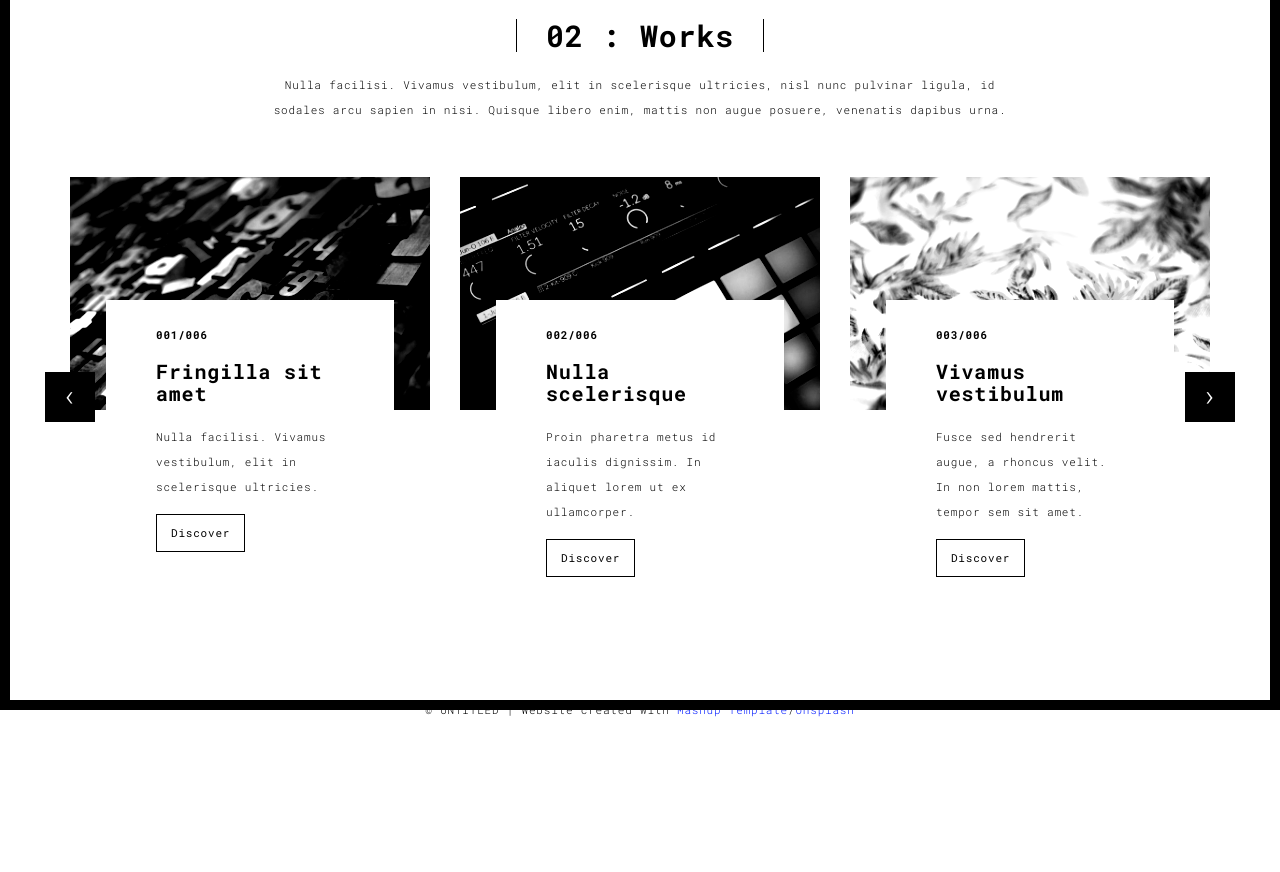
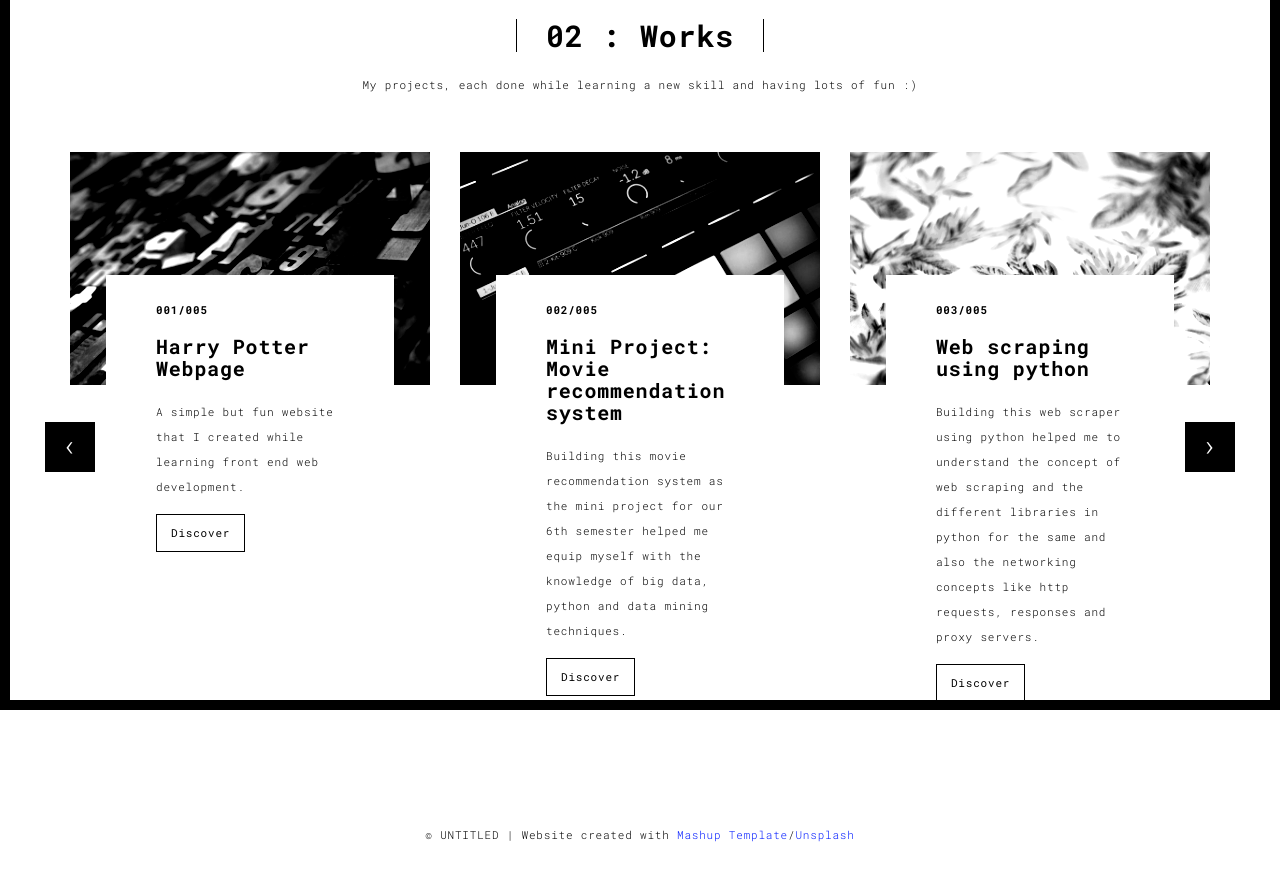
Before and after one commit to VidhyaSubash/portfolio, a Flask app: page /works.html in a window 1280 px wide. Shown: the part 90-962 px from the top of the page. Before the commit the page ends 807 px from the top, so only its background shows below. Run offline with Flask 3, Linux system fonts and the light colour scheme; some libraries are stand-ins or nearby versions.

Commit message:
Updated portfolio files

```diff
--- a/server.py
+++ b/server.py
@@ -62,9 +62,12 @@ def write_to_csv(data):
 @app.route('/submit_form', methods=['POST', 'GET'])
 def submit_form():
     if request.method == 'POST':
-        data = request.form.to_dict()
-        write_to_csv(data)
-        return redirect('/thankyou.html')
+        try:
+            data = request.form.to_dict()
+            write_to_csv(data)
+            return redirect('/thankyou.html')
+        except:
+            return 'did not save to database'
     else:
         return 'Something went wrong. Try again'
 
--- a/templates/works.html
+++ b/templates/works.html
@@ -56,7 +56,7 @@
       <div class="col-sm-8 col-sm-offset-2 section-container-spacer">
         <div class="text-center">
           <h1 class="h2">02 : Works</h1>
-          <p>Nulla facilisi. Vivamus vestibulum, elit in scelerisque ultricies, nisl nunc pulvinar ligula, id sodales arcu sapien in nisi. Quisque libero enim, mattis non augue posuere, venenatis dapibus urna.</p>
+          <p>My projects, each done while learning a new skill and having lots of fun :)</p>
         </div>
       </div>
 
@@ -69,14 +69,15 @@
                 <div class="row">
                     <div class="col-sm-4">
 
-                      <a href="https://github.com/VidhyaSubash/Mini-Project" target="_blank" title="" class="black-image-project-hover">
+                      <a href="https://github.com/VidhyaSubash/HP" target="_blank" title="" class="black-image-project-hover">
                         <img src="./static/assets/images/work01-hover.jpg" alt="" class="img-responsive">
                       </a>
                       <div class="card-container card-container-lg">
-                        <h4>001/006</h4>
-                        <h3>Fringilla sit amet</h3>
-                        <p>Nulla facilisi. Vivamus vestibulum, elit in scelerisque ultricies.</p>
-                        <a href="https://github.com/VidhyaSubash/Mini-Project" target="_blank" title="" class="btn btn-default">Discover</a>
+                        <h4>001/005</h4>
+                        <h3>Harry Potter Webpage</h3>
+                        <p>A simple but fun website that I created while learning front end web
+                          development.</p>
+                        <a href="https://github.com/VidhyaSubash/HP" target="_blank" title="" class="btn btn-default">Discover</a>
                       </div>
                     </div>
                     <div class="col-sm-4">
@@ -84,21 +85,24 @@
                         <img src="./static/assets/images/work02-hover.jpg" alt="" class="img-responsive">
                       </a>
                       <div class="card-container card-container-lg">
-                        <h4>002/006</h4>
-                        <h3>Nulla scelerisque</h3>
-                        <p>Proin pharetra metus id iaculis dignissim. In aliquet lorem ut ex ullamcorper.</p>
+                        <h4>002/005</h4>
+                        <h3>Mini Project: Movie recommendation system</h3>
+                        <p>Building this movie recommendation system as the mini project for our 6th semester helped me equip myself with the knowledge of big data, python and data mining techniques.</p>
                         <a href="https://github.com/VidhyaSubash/Mini-Project" target="_blank" title="" class="btn btn-default">Discover</a>
                       </div>
                     </div>
                     <div class="col-sm-4">
-                      <a href="https://github.com/VidhyaSubash/Mini-Project" target="_blank" title="" class="black-image-project-hover">
+                      <a href="https://github.com/VidhyaSubash/web-scraping" target="_blank" title="" class="black-image-project-hover">
                         <img src="./static/assets/images/work03-hover.jpg" alt="" class="img-responsive">
                       </a>
                       <div class="card-container card-container-lg">
-                        <h4>003/006</h4>
-                        <h3>Vivamus vestibulum</h3>
-                        <p>Fusce sed hendrerit augue, a rhoncus velit. In non lorem mattis, tempor sem sit amet.</p>
-                        <a href="https://github.com/VidhyaSubash/Mini-Project" target="_blank" title="" class="btn btn-default">Discover</a>
+                        <h4>003/005</h4>
+                        <h3>Web scraping using python</h3>
+                        <p>Building this web scraper using python helped me to understand the
+                          concept of web scraping and the different libraries in python for the
+                          same and also the networking concepts like http requests, responses
+                          and proxy servers.</p>
+                        <a href="https://github.com/VidhyaSubash/web-scraping" target="_blank" title="" class="btn btn-default">Discover</a>
                       </div>
                     </div>
 
@@ -109,39 +113,29 @@
             <div class="item">
                 <div class="row">
                   <div class="col-sm-4">
-                    <a href="https://github.com/VidhyaSubash/Mini-Project" target="_blank" class="black-image-project-hover">
+                    <a href="https://github.com/VidhyaSubash/Python-and-Tableau" target="_blank" class="black-image-project-hover">
                       <img src="./static/assets/images/work02-hover.jpg" alt="Image" class="img-responsive">
                     </a>
                     <div class="card-container">
-                      <h4>004/006</h4>
-                      <h3>Nulla scelerisque</h3>
-                      <p>Proin pharetra metus id iaculis dignissim. In aliquet lorem ut ex ullamcorper.</p>
-                      <a href="https://github.com/VidhyaSubash/Mini-Project" target="_blank" class="btn btn-default">Discover</a>
+                      <h4>004/005</h4>
+                      <h3>Data Analysis and Visualization using Python & Tableau</h3>
+                      <p>Completing this series of 3 projects using python and tableau made me understand data cleaning and visualization better. It also helped me get familiar with the python environment spyder and the data visualization tool tableau..</p>
+                      <a href="https://github.com/VidhyaSubash/Python-and-Tableau" target="_blank" class="btn btn-default">Discover</a>
                     </div>
                   </div>
                    <div class="col-sm-4">
-                      <a href="https://github.com/VidhyaSubash/Mini-Project" target="_blank" class="black-image-project-hover">
+                      <a href="https://github.com/VidhyaSubash/portfolio" target="_blank" class="black-image-project-hover">
                         <img src="./static/assets/images/work01-hover.jpg" alt="Image" class="img-responsive">
                       </a>
                       <div class="card-container">
-                        <h4>005/006</h4>
-                        <h3>Fringilla sit amet</h3>
-                        <p>Nulla facilisi. Vivamus vestibulum, elit in scelerisque ultricies.</p>
-                        <a href="https://github.com/VidhyaSubash/Mini-Project" target="_blank" class="btn btn-default">Discover</a>
+                        <h4>005/005</h4>
+                        <h3>The Current Portfolio Website</h3>
+                        <p>The amazing portfolio your viewing at present is one of my favorite projects that helped me learn the backend working of website using python flask.</p>
+                        <a href="https://github.com/VidhyaSubash/portfolio" target="_blank" class="btn btn-default">Discover</a>
                       </div>
                     </div>
 
-                    <div class="col-sm-4">
-                      <a href="https://github.com/VidhyaSubash/Mini-Project" target="_blank" class="black-image-project-hover">
-                        <img src="./static/assets/images/work03-hover.jpg" alt="Image" class="img-responsive">
-                      </a>
-                      <div class="card-container">
-                        <h4>006/006</h4>
-                        <h3>Vivamus vestibulum</h3>
-                        <p>Fusce sed hendrerit augue, a rhoncus velit. In non lorem mattis, tempor sem sit amet.</p>
-                        <a href="https://github.com/VidhyaSubash/Mini-Project" target="_blank" class="btn btn-default">Discover</a>
-                      </div>
-                    </div>
+
 
                 </div>
                 <!--/row-->
```
Also changed, not shown: templates/about.html (+13 -11 lines), templates/contact.html (+9 -9 lines), static/assets/images/profil.jpg (deleted), static/assets/images/profile.jpg (added), static/assets/images/profile2.jpg (added).
